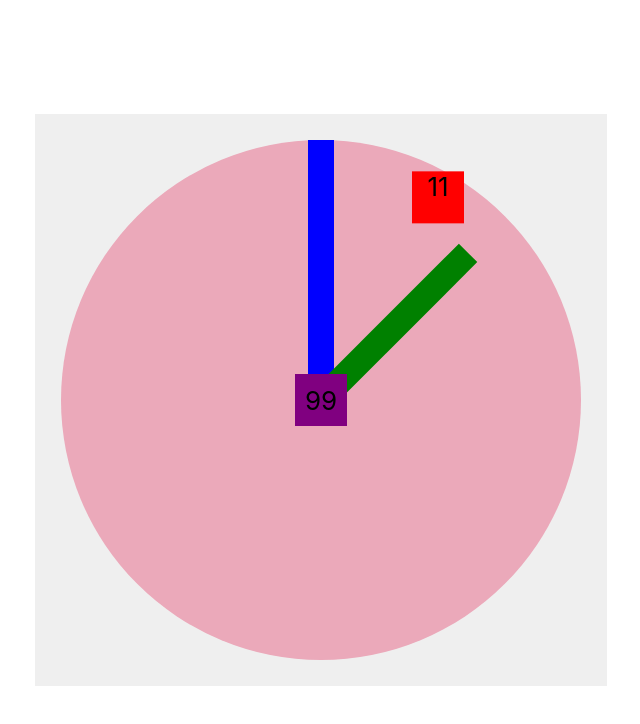
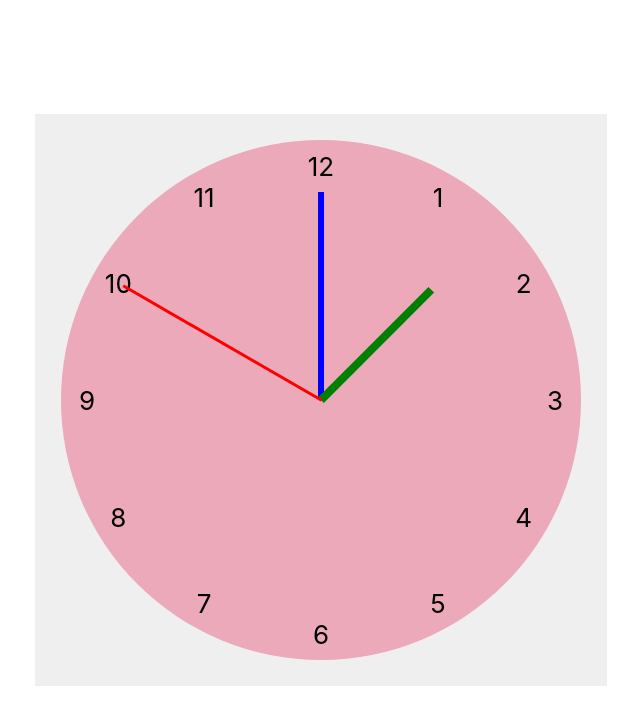
Before and after one commit to pablo87f/watch-face-simulator, a React (Create React App) app: page / in a window 1280 px wide. Shown: the top 724 px of the page, without its empty margins (319-959 px from the left). Built offline with nearby package versions, Linux system fonts and the light colour scheme.

Commit message:
build watch items

```diff
--- a/src/Components/WatchFace/index.tsx
+++ b/src/Components/WatchFace/index.tsx
@@ -25,49 +25,216 @@ const WatchFace: React.FC<Props> = (props: Props) => {
     <div className="container">
       <Circle radius={circleSize} style={{ backgroundColor: "#EBA9BA" }}>
         <Item
+          key="0"
+          circleRadius={circleSize}
+          rotation={0}
+          width={2}
+          height={2}
+          style={{
+            display: "flex",
+            justifyContent: "center",
+            alignItems: "center",
+          }}
+          coordinates={{ radius: 18, angle: 0 }}
+        >
+          12
+        </Item>
+        <Item
+          key="1"
+          circleRadius={circleSize}
+          rotation={0}
+          width={2}
+          height={2}
+          style={{
+            display: "flex",
+            justifyContent: "center",
+            alignItems: "center",
+          }}
+          coordinates={{ radius: 18, angle: 30 }}
+        >
+          1
+        </Item>
+        <Item
+          key="2"
+          circleRadius={circleSize}
+          rotation={0}
+          width={2}
+          height={2}
+          style={{
+            display: "flex",
+            justifyContent: "center",
+            alignItems: "center",
+          }}
+          coordinates={{ radius: 18, angle: 60 }}
+        >
+          2
+        </Item>
+        <Item
+          key="3"
+          circleRadius={circleSize}
+          rotation={0}
+          width={2}
+          height={2}
+          style={{
+            display: "flex",
+            justifyContent: "center",
+            alignItems: "center",
+          }}
+          coordinates={{ radius: 18, angle: 90 }}
+        >
+          3
+        </Item>
+        <Item
+          key="4"
+          circleRadius={circleSize}
+          rotation={0}
+          width={2}
+          height={2}
+          style={{
+            display: "flex",
+            justifyContent: "center",
+            alignItems: "center",
+          }}
+          coordinates={{ radius: 18, angle: 120 }}
+        >
+          4
+        </Item>
+        <Item
+          key="5"
+          circleRadius={circleSize}
+          rotation={0}
+          width={2}
+          height={2}
+          style={{
+            display: "flex",
+            justifyContent: "center",
+            alignItems: "center",
+          }}
+          coordinates={{ radius: 18, angle: 150 }}
+        >
+          5
+        </Item>
+        <Item
+          key="6"
+          circleRadius={circleSize}
+          rotation={0}
+          width={2}
+          height={2}
+          style={{
+            display: "flex",
+            justifyContent: "center",
+            alignItems: "center",
+          }}
+          coordinates={{ radius: 18, angle: 180 }}
+        >
+          6
+        </Item>
+        <Item
+          key="7"
+          circleRadius={circleSize}
+          rotation={0}
+          width={2}
+          height={2}
+          style={{
+            display: "flex",
+            justifyContent: "center",
+            alignItems: "center",
+          }}
+          coordinates={{ radius: 18, angle: 210 }}
+        >
+          7
+        </Item>
+
+        <Item
+          key="8"
+          circleRadius={circleSize}
+          rotation={0}
+          width={2}
+          height={2}
+          style={{
+            display: "flex",
+            justifyContent: "center",
+            alignItems: "center",
+          }}
+          coordinates={{ radius: 18, angle: 240 }}
+        >
+          8
+        </Item>
+
+        <Item
+          key="9"
+          circleRadius={circleSize}
+          rotation={0}
+          width={2}
+          height={2}
+          style={{
+            display: "flex",
+            justifyContent: "center",
+            alignItems: "center",
+          }}
+          coordinates={{ radius: 18, angle: 270 }}
+        >
+          9
+        </Item>
+
+        <Item
+          key="10"
+          circleRadius={circleSize}
+          rotation={0}
+          width={2}
+          height={2}
+          style={{
+            display: "flex",
+            justifyContent: "center",
+            alignItems: "center",
+          }}
+          coordinates={{ radius: 18, angle: 300 }}
+        >
+          10
+        </Item>
+
+        <Item
+          key="11"
+          circleRadius={circleSize}
+          rotation={0}
+          width={2}
+          height={2}
+          style={{
+            display: "flex",
+            justifyContent: "center",
+            alignItems: "center",
+          }}
+          coordinates={{ radius: 18, angle: 330 }}
+        >
+          11
+        </Item>
+        <Item
           key="96"
           circleRadius={circleSize}
           rotation={0}
-          width={1}
-          height={10}
+          width={0.2}
+          height={8}
           style={{ backgroundColor: "blue" }}
-          coordinates={{ radius: 10, angle: 0 }}
+          coordinates={{ radius: 8, angle: 0 }}
         ></Item>
         <Item
           key="93"
           circleRadius={circleSize}
           rotation={45}
-          width={1}
-          height={8}
+          width={0.3}
+          height={6}
           style={{ backgroundColor: "green" }}
-          coordinates={{ radius: 8, angle: 45 }}
+          coordinates={{ radius: 6, angle: 45 }}
         ></Item>
         <Item
-          key="94"
+          key="92"
           circleRadius={circleSize}
-          rotation={0}
-          width={2}
-          height={2}
+          rotation={300}
+          width={0.1}
+          height={8.8}
           style={{ backgroundColor: "red" }}
-          coordinates={{ radius: 18, angle: 30 }}
-        >
-          11
-        </Item>
-        <Item
-          key="94"
-          circleRadius={circleSize}
-          rotation={0}
-          width={2}
-          height={2}
-          style={{
-            backgroundColor: "purple",
-            display: "flex",
-            justifyContent: "center",
-            alignItems: "center",
-          }}
-        >
-          99
-        </Item>
+          coordinates={{ radius: 8.8, angle: 300 }}
+        ></Item>
       </Circle>
     </div>
   );
```
